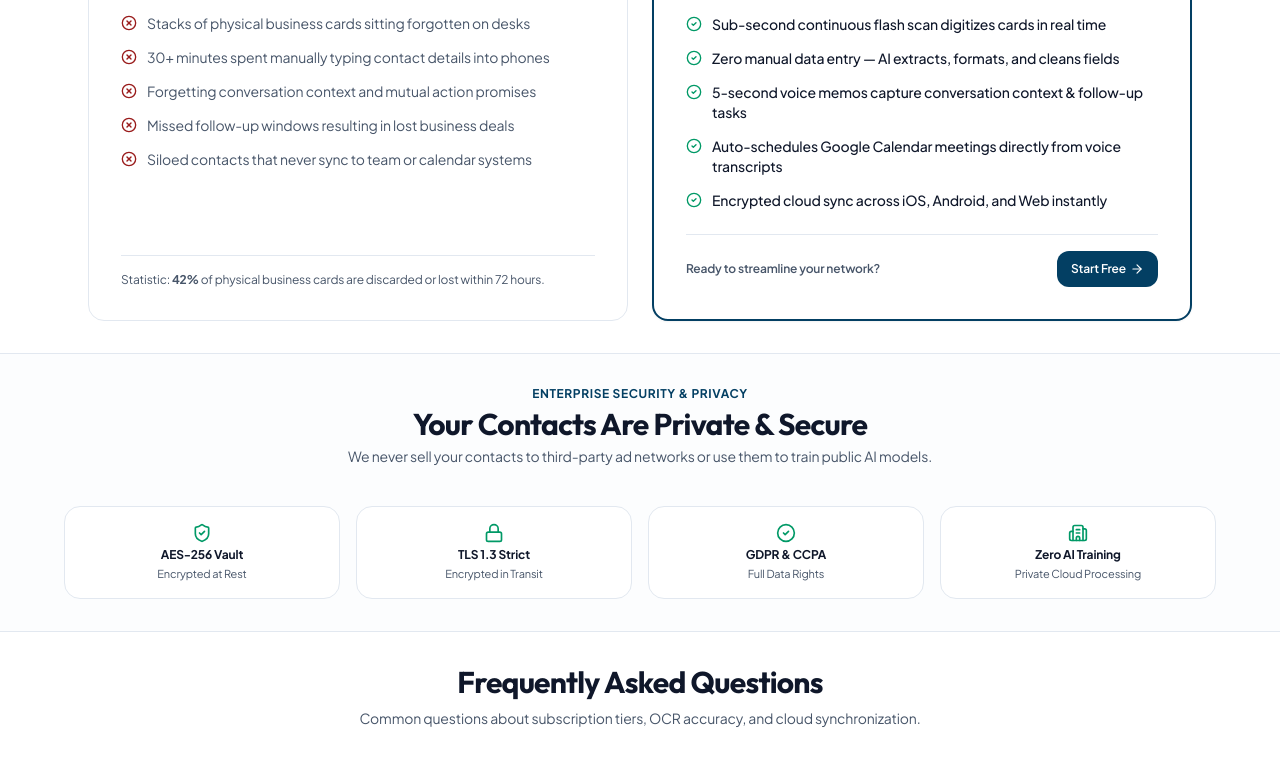
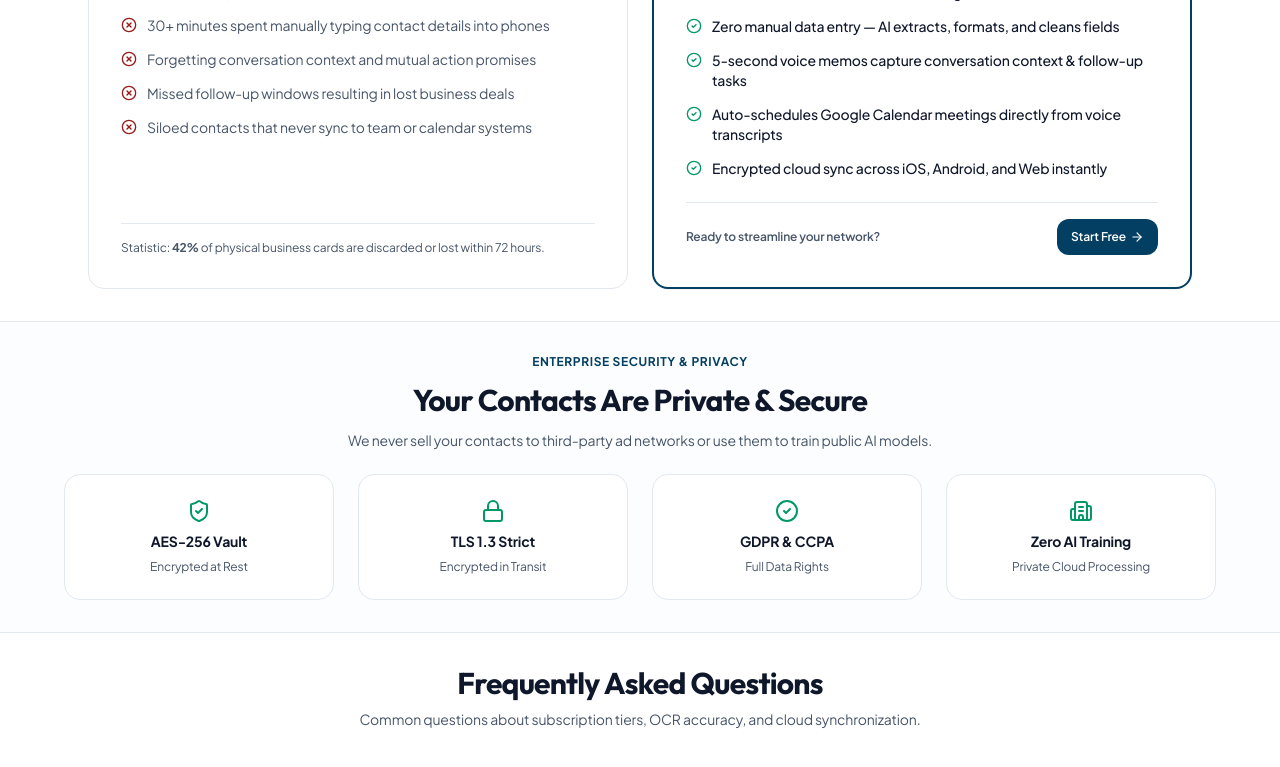
Before and after one commit to Indiefluence-garage/business-card-web, a Next.js app: page / in a window 1280 px wide. Shown: the part 2583-3350 px from the top of the page. Built offline with nearby package versions, Linux system fonts and the light colour scheme; no server answers.

Commit message:
style: adjust spacing and layout settings for feature and security section cards

```diff
--- a/app/page.tsx
+++ b/app/page.tsx
@@ -127,18 +127,18 @@ export default function Home() {
       <section id="features" className="py-8 px-4 sm:px-6 lg:px-8 border-b border-border bg-muted/30">
         <div className="max-w-6xl mx-auto">
 
-          <div className="max-w-3xl mb-12">
+          <div className="max-w-3xl mb-6">
             <h2 className="text-2xl sm:text-3xl font-bold text-foreground">
               Core Capabilities for Professional Networking
             </h2>
-            <p className="text-sm text-muted-foreground mt-1">
+            <p className="text-sm text-muted-foreground mt-2">
               Built for conference attendees, sales executives, partners, and founders.
             </p>
           </div>
 
           <div className="grid grid-cols-1 md:grid-cols-2 lg:grid-cols-4 gap-6">
 
-            <div className="p-6 rounded-xl bg-card border border-border space-y-3">
+            <div className="p-6 rounded-xl bg-card border border-border space-y-1.5">
               <Camera className="h-6 w-6 text-primary" />
               <h3 className="text-base font-bold text-foreground">Continuous Flash Scan</h3>
               <p className="text-xs text-muted-foreground leading-relaxed">
@@ -146,7 +146,7 @@ export default function Home() {
               </p>
             </div>
 
-            <div className="p-6 rounded-xl bg-card border border-border space-y-3">
+            <div className="p-6 rounded-xl bg-card border border-border space-y-1.5">
               <Users className="h-6 w-6 text-primary" />
               <h3 className="text-base font-bold text-foreground">Contextual Photos</h3>
               <p className="text-xs text-muted-foreground leading-relaxed">
@@ -154,7 +154,7 @@ export default function Home() {
               </p>
             </div>
 
-            <div className="p-6 rounded-xl bg-card border border-border space-y-3">
+            <div className="p-6 rounded-xl bg-card border border-border space-y-1.5">
               <Calendar className="h-6 w-6 text-primary" />
               <h3 className="text-base font-bold text-foreground">Google Calendar Auto-Sync</h3>
               <p className="text-xs text-muted-foreground leading-relaxed">
@@ -162,7 +162,7 @@ export default function Home() {
               </p>
             </div>
 
-            <div className="p-6 rounded-xl bg-card border border-border space-y-3">
+            <div className="p-6 rounded-xl bg-card border border-border space-y-1.5">
               <Globe className="h-6 w-6 text-primary" />
               <h3 className="text-base font-bold text-foreground">Event Tagging & Export</h3>
               <p className="text-xs text-muted-foreground leading-relaxed">
@@ -182,41 +182,41 @@ export default function Home() {
       {/* 6. SECURITY & DATA PRIVACY */}
       <section className="py-8 px-4 sm:px-6 lg:px-8 border-b border-border bg-muted/40">
         <div className="max-w-6xl mx-auto">
-          <div className="text-center max-w-2xl mx-auto mb-10">
-            <p className="text-xs font-bold text-primary tracking-wider uppercase mb-1">
+          <div className="text-center max-w-2xl mx-auto mb-6 space-y-3">
+            <p className="text-xs font-bold text-primary tracking-wider uppercase">
               Enterprise Security & Privacy
             </p>
             <h2 className="text-2xl sm:text-3xl font-bold text-foreground">
               Your Contacts Are Private & Secure
             </h2>
-            <p className="text-xs sm:text-sm text-muted-foreground mt-1">
+            <p className="text-xs sm:text-sm text-muted-foreground">
               We never sell your contacts to third-party ad networks or use them to train public AI models.
             </p>
           </div>
 
-          <div className="grid grid-cols-2 md:grid-cols-4 gap-4 text-xs">
-            <div className="p-4 rounded-xl bg-card border border-border text-center space-y-1">
-              <ShieldCheck className="h-5 w-5 text-emerald-600 dark:text-emerald-400 mx-auto" />
+          <div className="grid grid-cols-2 md:grid-cols-4 gap-6 text-sm">
+            <div className="p-6 rounded-xl bg-card border border-border text-center space-y-2">
+              <ShieldCheck className="h-6 w-6 text-emerald-600 dark:text-emerald-400 mx-auto" />
               <p className="font-bold text-foreground">AES-256 Vault</p>
-              <p className="text-muted-foreground text-[11px]">Encrypted at Rest</p>
+              <p className="text-muted-foreground text-xs">Encrypted at Rest</p>
             </div>
 
-            <div className="p-4 rounded-xl bg-card border border-border text-center space-y-1">
-              <Lock className="h-5 w-5 text-emerald-600 dark:text-emerald-400 mx-auto" />
+            <div className="p-6 rounded-xl bg-card border border-border text-center space-y-2">
+              <Lock className="h-6 w-6 text-emerald-600 dark:text-emerald-400 mx-auto" />
               <p className="font-bold text-foreground">TLS 1.3 Strict</p>
-              <p className="text-muted-foreground text-[11px]">Encrypted in Transit</p>
+              <p className="text-muted-foreground text-xs">Encrypted in Transit</p>
             </div>
 
-            <div className="p-4 rounded-xl bg-card border border-border text-center space-y-1">
-              <CheckCircle2 className="h-5 w-5 text-emerald-600 dark:text-emerald-400 mx-auto" />
+            <div className="p-6 rounded-xl bg-card border border-border text-center space-y-2">
+              <CheckCircle2 className="h-6 w-6 text-emerald-600 dark:text-emerald-400 mx-auto" />
               <p className="font-bold text-foreground">GDPR & CCPA</p>
-              <p className="text-muted-foreground text-[11px]">Full Data Rights</p>
+              <p className="text-muted-foreground text-xs">Full Data Rights</p>
             </div>
 
-            <div className="p-4 rounded-xl bg-card border border-border text-center space-y-1">
-              <Building2 className="h-5 w-5 text-emerald-600 dark:text-emerald-400 mx-auto" />
+            <div className="p-6 rounded-xl bg-card border border-border text-center space-y-2">
+              <Building2 className="h-6 w-6 text-emerald-600 dark:text-emerald-400 mx-auto" />
               <p className="font-bold text-foreground">Zero AI Training</p>
-              <p className="text-muted-foreground text-[11px]">Private Cloud Processing</p>
+              <p className="text-muted-foreground text-xs">Private Cloud Processing</p>
             </div>
           </div>
         </div>
```
